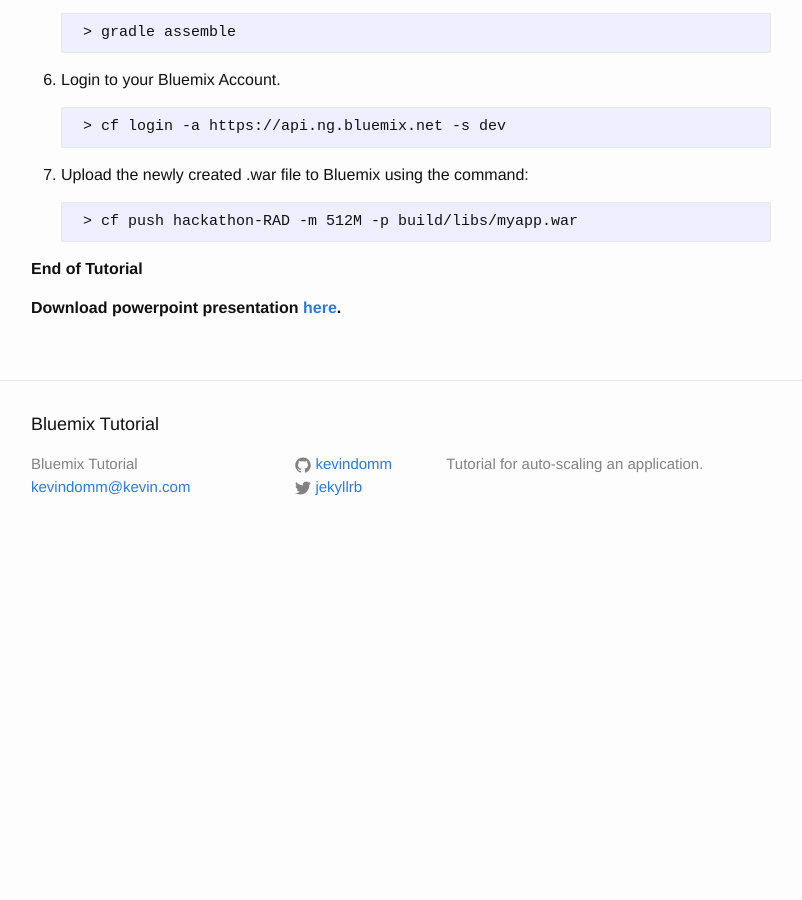
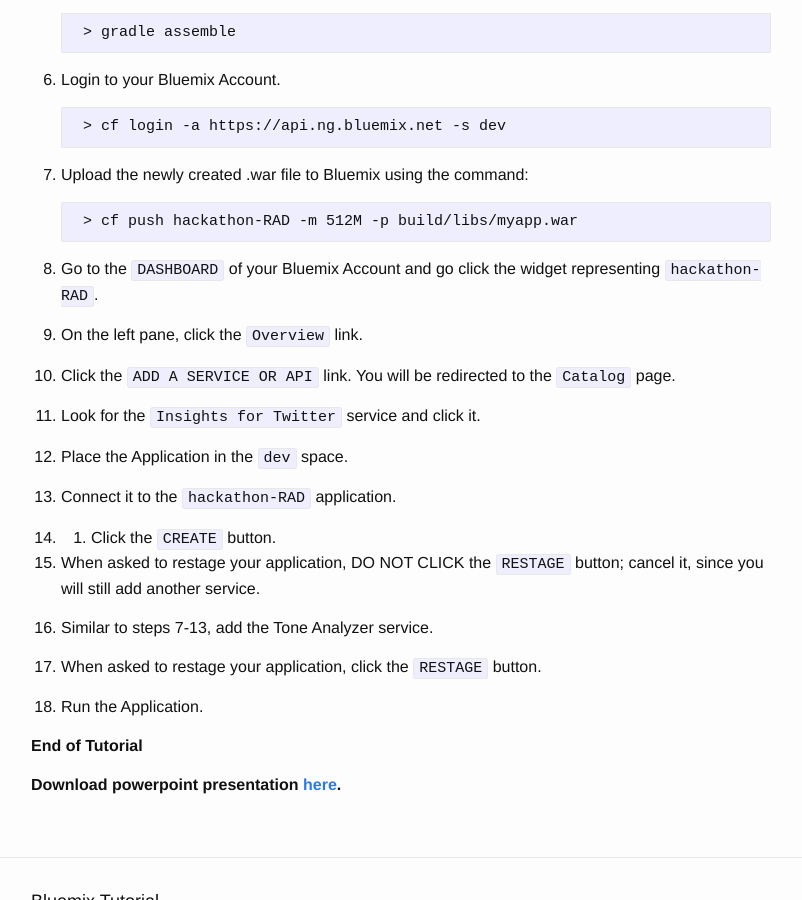
Before and after one commit to kevindomm/kevindomm.github.io, a Jekyll site: the page built from _posts/2016-04-14-twitter-meter.markdown, in a window 1280 px wide and 900 px high, scrolled down 858 px. Shown: the whole window, without its empty margins (239-1041 px from the left). Built offline with Jekyll 4.4.1, drawn with Linux system fonts in a browser that asks for light colours; Markdown is read by kramdown in place of the engine named in the settings; before the commit the page ends 1416 px from its top, so only the background shows below that.

Commit message:
Update 2016-04-14-twitter-meter.markdown

````diff
--- a/_posts/2016-04-14-twitter-meter.markdown
+++ b/_posts/2016-04-14-twitter-meter.markdown
@@ -51,7 +51,27 @@ The web application's main purpose is to basically rate a candidate based on Twi
 	> cf push hackathon-RAD -m 512M -p build/libs/myapp.war
 	```
 
+7. Go to the `DASHBOARD` of your Bluemix Account and go click the widget representing `hackathon-RAD`.
 
+8. On the left pane, click the `Overview` link.
+
+9. Click the `ADD A SERVICE OR API` link.  You will be redirected to the `Catalog` page.
+
+10. Look for the `Insights for Twitter` service and click it.
+
+11. Place the Application in the `dev` space.
+
+12. Connect it to the `hackathon-RAD` application.
+
+13. 1. Click the `CREATE` button.
+
+14. When asked to restage your application, DO NOT CLICK the `RESTAGE` button; cancel it, since you will still add another service.
+
+15. Similar to steps 7-13, add the Tone Analyzer service.
+
+16. When asked to restage your application, click the `RESTAGE` button.
+
+17. Run the Application.
 
 **End of Tutorial**
 
````
